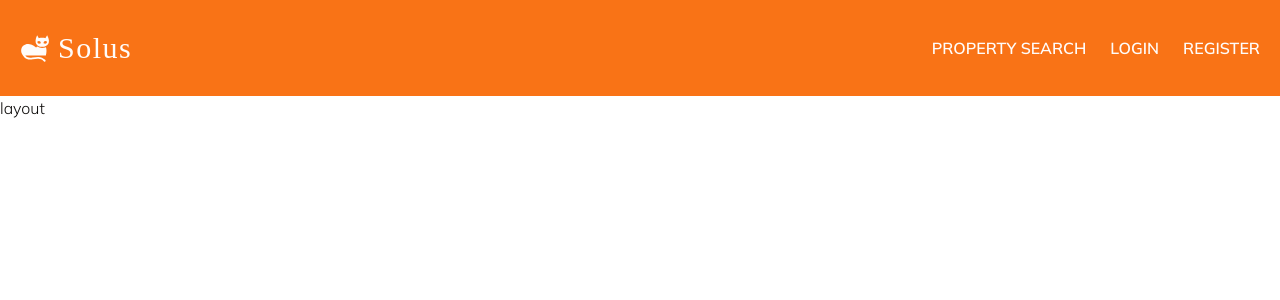
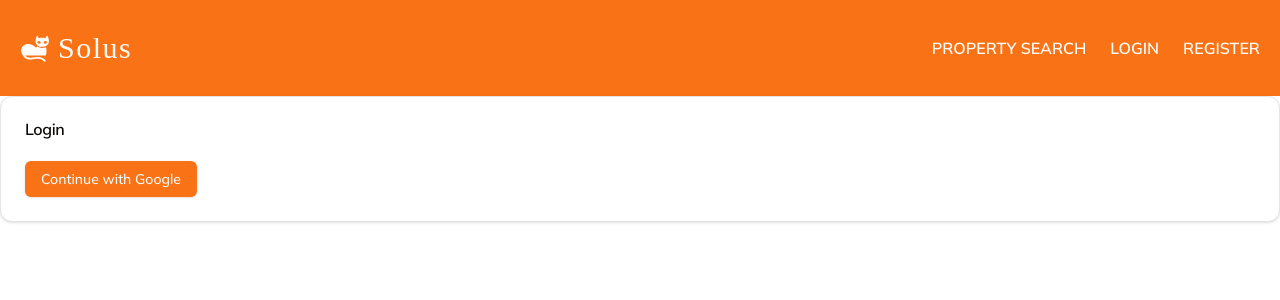
Before and after one commit to Nimira43/Animated-Menu-Effect-II, a Next.js app: page /login in a window 1280 px wide. Shown: the top 300 px of the page. Built offline with nearby package versions, Linux system fonts and the light colour scheme; no server answers; a web font is replaced by a local one.

Commit message:
Appling a layout to (auth)

```diff
--- a/app/(auth)/layout.tsx
+++ b/app/(auth)/layout.tsx
@@ -1,5 +1,10 @@
-export default function Layout() {
+export default function Layout({ children }: {
+  children: React.ReactNode
+}) {
+
   return (
-    <div>layout</div>
+    <div>
+      {children}
+    </div>
   )
 }
```
